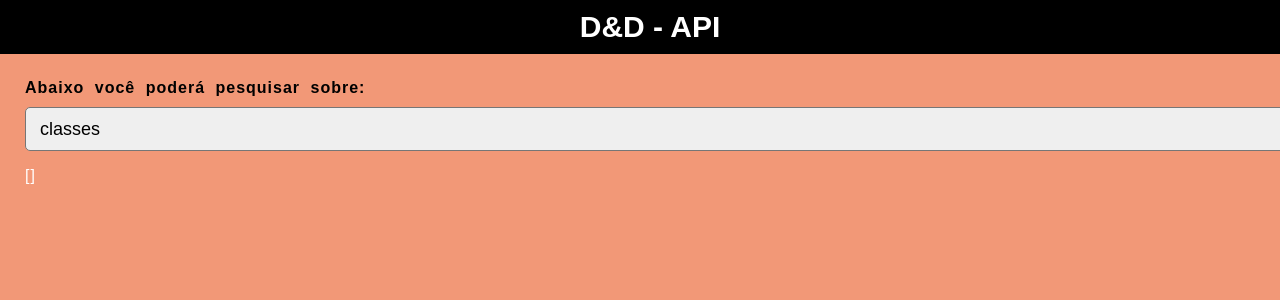
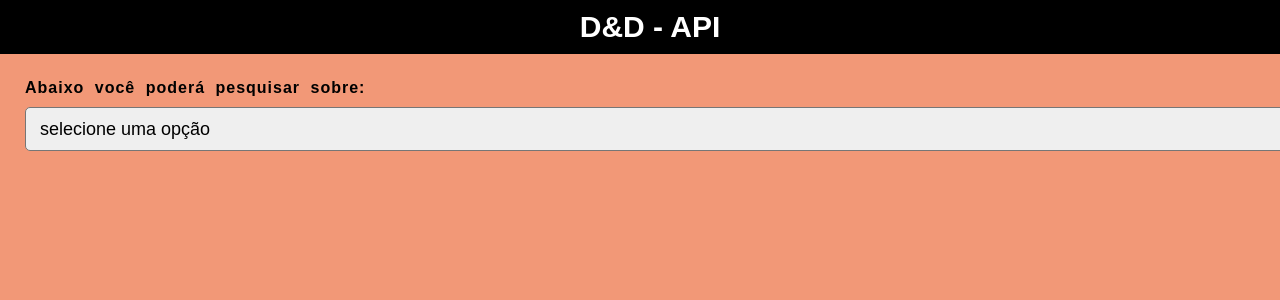
Before and after one commit to MarjorieSantos/d-d-api, a React (Create React App) app in the folder marvel/: page / in a window 1280 px wide. Shown: the top 300 px of the page. Built offline with nearby package versions, Linux system fonts and the light colour scheme.

Commit message:
colocando select, e fazendo map no array

```diff
--- a/marvel/src/pages/Home/home.js
+++ b/marvel/src/pages/Home/home.js
@@ -1,8 +1,8 @@
-import React, { useState, useEffect } from 'react';
+import React, { useState } from 'react';
 import './home.css'
 
 export default function Home() {
-  const [itensApi, setItensApi] = useState([]);
+  const [itensApi, setItensApi] = useState({});
 
   const options = {
     method: 'GET',
@@ -14,21 +14,22 @@ export default function Home() {
       .then((res) => setItensApi(res))
   }
 
-  // useEffect(() => {
-  //   getItens()
-  // }, [])
-
   return (
     <div className='home'>
       <label>Abaixo você poderá pesquisar sobre:</label>
       <select onChange={(e) => getItens(e.target.value)}>
+        <option >selecione uma opção</option>
         <option value='classes'>classes</option>
         <option value='subclasses'>subclasses</option>
         <option value='monsters'>monsters</option>
         <option value='spells'>spells</option>
         <option value='features'>features</option>
       </select>
-      <p>{JSON.stringify(itensApi)}</p>
+      {itensApi.results && itensApi.results.map(item => (
+        <div>
+          <p>Name: {item.name}</p>
+        </div>
+      ))}
     </div>
   )
 }
```
